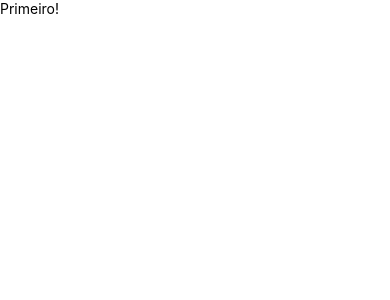
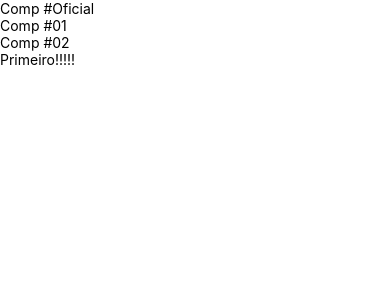
Before and after one commit to ccaio-oliveira/exercicios-react-native, a React Native app: screen / in a window 390 px wide. Shown: the top 300 px of the page. Built offline with nearby package versions, Linux system fonts and the light colour scheme.

Commit message:
consertando erro da barra de notificação e aprendendo a importar componentes

```diff
--- a/src/App.js
+++ b/src/App.js
@@ -1,11 +1,24 @@
 import React from "react";
-import { View } from "react-native";
+import { View, Platform, StatusBar, StyleSheet } from "react-native";
+
+import Comp, { Comp1, Comp2 } from './components/Multi';
 import Primeiro from './components/Primeiro';
 
 const App = () => {
     return (
-        <View><Primeiro /></View>
+        <View style={style.container}>
+            <Comp />
+            <Comp1 />
+            <Comp2 />
+            <Primeiro />
+        </View>
     )
 }
 
+const style = StyleSheet.create({
+    container: {
+        paddingTop: Platform.OS === 'android' ? StatusBar.currentHeight: 0,
+    }
+})
+
 export default App;
--- /dev/null
+++ b/src/components/Multi.js
@@ -0,0 +1,17 @@
+import React from 'react';
+import { Text } from 'react-native';
+
+const Comp = () => {
+    return <Text>Comp #Oficial</Text>
+}
+
+const Comp1 = () => {
+    return <Text>Comp #01</Text>
+}
+
+const Comp2 = () => {
+    return <Text>Comp #02</Text>
+}
+
+export { Comp1, Comp2 };
+export default Comp;
--- a/src/components/Primeiro.js
+++ b/src/components/Primeiro.js
@@ -3,7 +3,7 @@ import { Text } from 'react-native';
 
 const Primeiro = () => {
     return (
-        <Text>Primeiro!</Text>
+        <Text>Primeiro!!!!!</Text>
     )
 }
 
```
